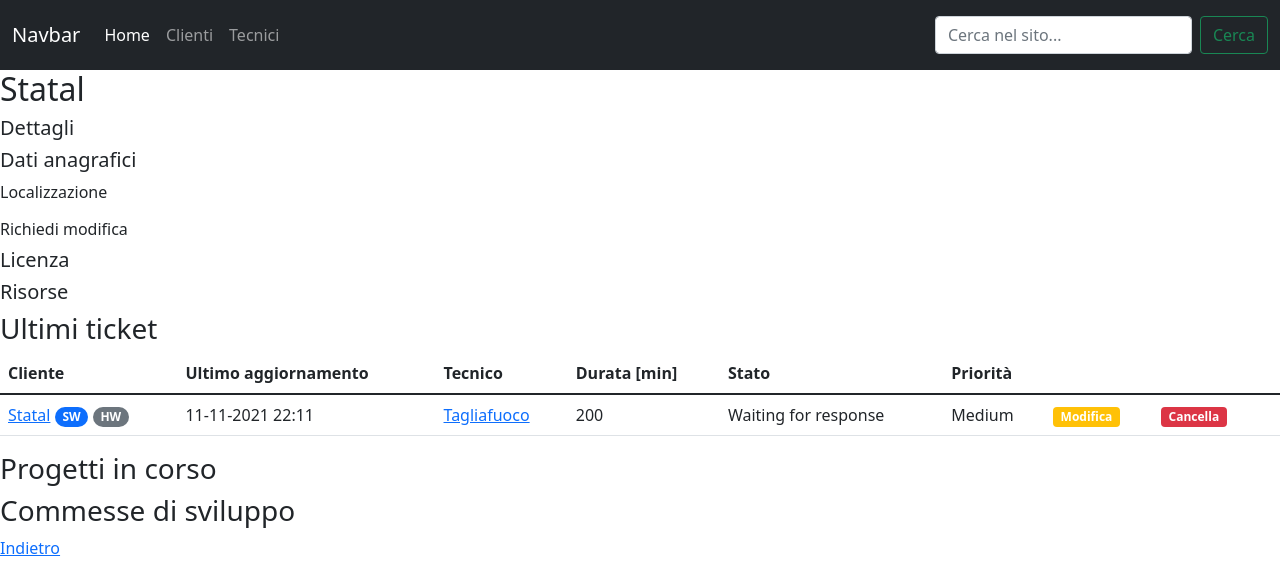
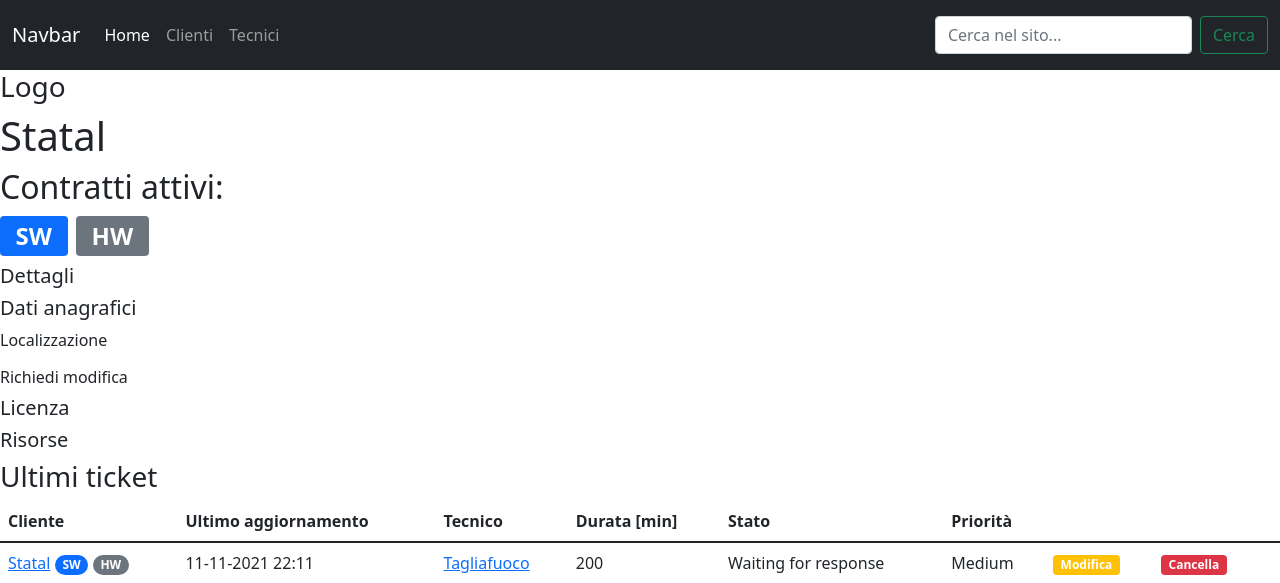
Before and after one commit to sannae/hotline, a Django app: page /customer/2 in a window 1280 px wide. Shown: the top 583 px of the page. Run offline with Django 3.2, Linux system fonts and the light colour scheme; data comes from the database, SQL or seed files in the repository.

Commit message:
Added info about contracts in customer page

```diff
--- a/hotline/templates/hotline/customer_detail.html
+++ b/hotline/templates/hotline/customer_detail.html
@@ -3,7 +3,19 @@
 
 {% block content %}
 
-<h2>{{ my_customer.name }}</h2>
+<h3>Logo</h3>
+
+<h1>{{ my_customer.name }}</h1>
+
+<h2>Contratti attivi:</h2>
+<h2>
+    {% if my_customer.sw_contract == True %}
+    <span class="badge bg-primary">SW</span>
+    {% endif %}
+    {% if my_customer.hw_contract == True %}
+    <span class="badge bg-secondary">HW</span>
+    {% endif %}
+</h2>
 
 <h5>Dettagli</h5>
 <h5>Dati anagrafici</h5>
--- a/hotline/templates/hotline/customer_list.html
+++ b/hotline/templates/hotline/customer_list.html
@@ -32,7 +32,7 @@
             <td>{{customer.phone}}</td>
             <td>{{customer.priority_id}}</td>
             <td><!-- Ticket aperti --></td>
-            <td><!--Contratti--></td>
+            <td><!-- Contratti --></td>
             <td><span class="badge bg-warning"><b>Modifica</b></span></td>
             <td><span class="badge bg-danger"><b>Cancella</b></span></td>
             <td></td>
```
